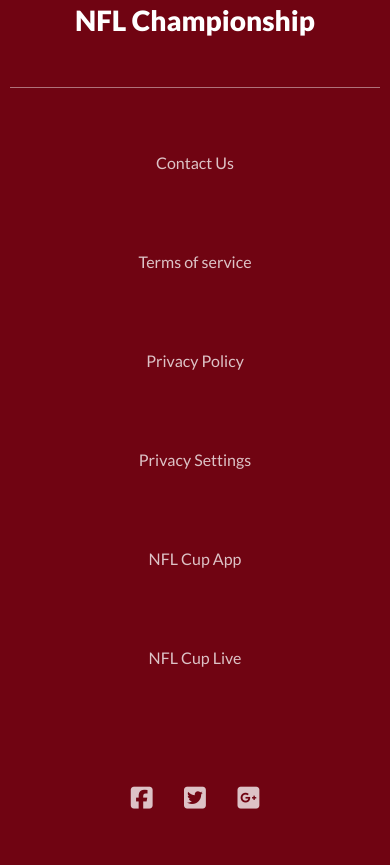
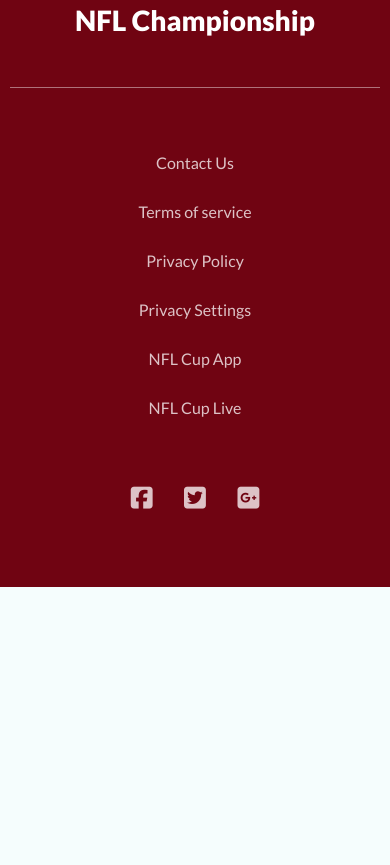
Before and after one commit to anikkumaardatta/american-football, a plain HTML site: page index.html in a window 390 px wide. Shown: the part 4910-5775 px from the top of the page. After the commit the page ends 5497 px from the top, so only its background shows below. Drawn offline with Linux system fonts and the light colour scheme.

Commit message:
complete

```diff
--- a/assets/css/responssive.css
+++ b/assets/css/responssive.css
@@ -96,7 +96,7 @@
         color: #ffffffc2;
         font-size: 16px;
         padding: 15px 30px;
-        margin-bottom: 50px;
+        margin-bottom: 0px;
         transition: all 0.3s;
     }.footer_links a:hover{
         text-decoration: underline;
--- a/assets/css/style.css
+++ b/assets/css/style.css
@@ -240,7 +240,7 @@ footer{
 .footer_links a{
     text-decoration: none;
     color: #ffffffc2;
-    padding: 25px 30px;
+    padding: 5px 30px;
     margin-bottom: 50px;
     transition: all 0.3s;
 }.footer_links a:hover{
```
